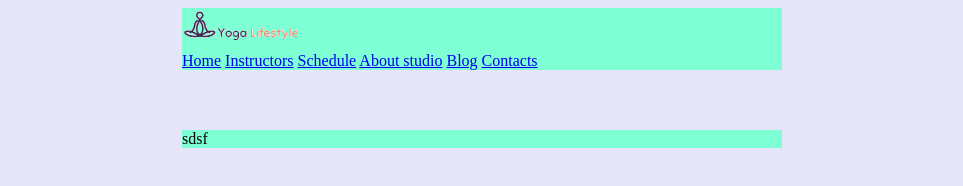
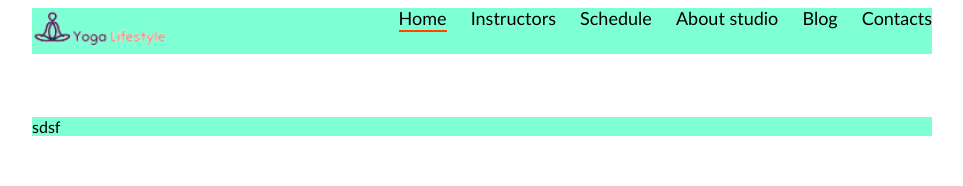
Before and after one commit to melanijaa/7-yoga-landing-page, a website: page index.html in a window 1280 px wide. Shown: the whole page, without its empty margins (158-1121 px from the left). Drawn offline with Linux system fonts and the light colour scheme.

Commit message:
stylesheet

```diff
--- a/index.html
+++ b/index.html
@@ -11,12 +11,12 @@
     <header>
         <img src="./logo.png" alt="Logo">
         <nav>
-            <a href="#">Home</a>
-            <a href="#">Instructors</a>
-            <a href="#">Schedule</a>
-            <a href="#">About studio</a>
-            <a href="#">Blog</a>
-            <a href="#">Contacts</a>
+            <a href="https://example.com/">Home</a>
+            <a href="https://example.com/">Instructors</a>
+            <a href="https://example.com/">Schedule</a>
+            <a href="https://example.com/">About studio</a>
+            <a href="https://example.com/">Blog</a>
+            <a href="https://example.com/">Contacts</a>
         </nav>
     </header>
     <main>
--- a/main.css
+++ b/main.css
@@ -1,23 +1,42 @@
 body {
-    background-color: lavender;
+    font-family: 'Gill Sans', 'Gill Sans MT', Calibri, 'Trebuchet MS',
+    sans-serif;
+
 }
 
 header, main {
+    display: inline-block;
     background-color: aquamarine;
-    width: 600px;
-    margin-left: calc(50% - 300px);
+    width: 900px;
+    margin-left: calc(50% - 450px);
 }
 
 img{
+    float: left;
+    height: 46px;
+}
+
+nav{
+    float:right;
+}
+
+a{
+    display: inline-block;
+    font-size: 18px;
+    line-height: 20px;
+    margin-left: 20px;
+    color: black;
+    text-decoration: none;
+    padding-bottom: 2px;
 
 }
 
-nav{
-
+a:hover {
+    border-bottom: 2px solid orangered;
 }
 
-a{
-
+a:nth-child(1) {
+    border-bottom: 2px solid orangered;
 }
 
 main {
```
